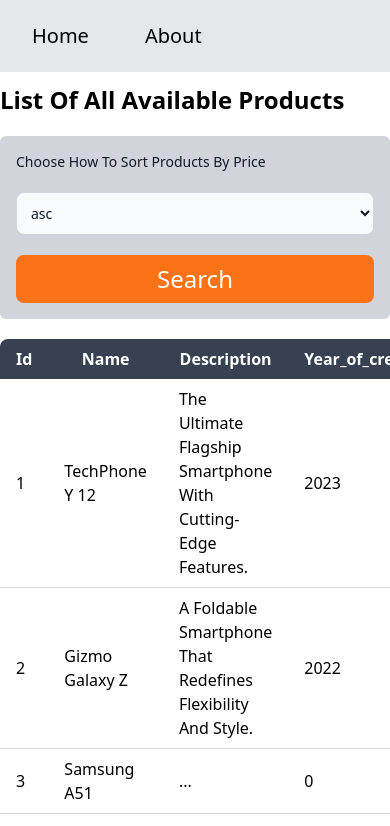
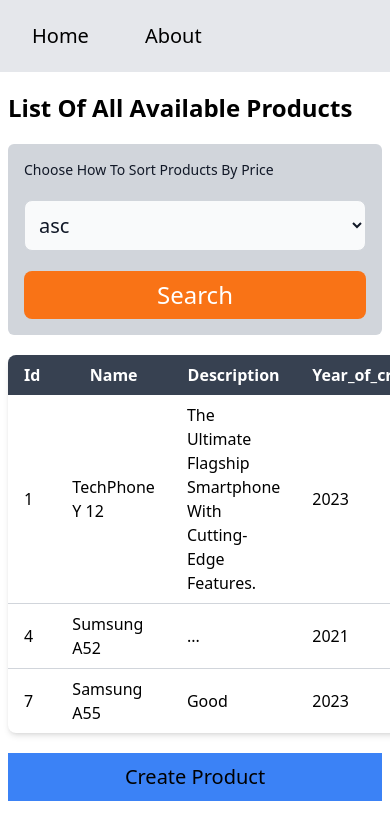
Before and after one commit to Alireza-WebDeveloper/ReactQuery-Dashboard, a React (Vite) app: page / in a window 390 px wide. Shown: the top 826 px of the page. Built offline with nearby package versions, Linux system fonts and the light colour scheme; data requests are answered from the project's data file.

Commit message:
(Update):<-Responsive Modal->

```diff
--- a/db.json
+++ b/db.json
@@ -11,26 +11,6 @@
       "price": 420.75
     },
     {
-      "id": 2,
-      "name": "Gizmo Galaxy Z",
-      "description": "A foldable smartphone that redefines flexibility and style.",
-      "year_of_creation": 2022,
-      "rating": 4.5,
-      "views": 9800,
-      "country": "South Korea",
-      "price": 529.99
-    },
-    {
-      "name": "samsung A51",
-      "description": "...",
-      "year_of_creation": 0,
-      "rating": 0,
-      "views": 0,
-      "country": "iraly",
-      "price": 150,
-      "id": 3
-    },
-    {
       "name": "sumsung A52",
       "description": "...",
       "year_of_creation": 2021,
@@ -41,24 +21,14 @@
       "id": 4
     },
     {
-      "name": "sumsung A53",
-      "description": "....",
-      "year_of_creation": 2022,
-      "rating": 5,
+      "name": "samsung A55",
+      "description": "good",
+      "year_of_creation": 2023,
+      "rating": 4.8,
       "views": 13000,
-      "country": "italy",
-      "price": 5000,
-      "id": 5
-    },
-    {
-      "name": "A54",
-      "description": "....",
-      "year_of_creation": 2024,
-      "rating": 5.3,
-      "views": 15000,
-      "country": "england",
-      "price": 0,
-      "id": 6
+      "country": "norway",
+      "price": 15000,
+      "id": 7
     }
   ]
 }
--- a/src/Components/Form/FormikControl/select.tsx
+++ b/src/Components/Form/FormikControl/select.tsx
@@ -27,7 +27,7 @@ const Select: FC<SelectProps> = ({ otherProps }) => {
                 {...field}
                 id={name}
                 defaultValue={field.value}
-                className="bg-gray-50 border border-gray-300 text-gray-900 text-sm rounded-lg focus:ring-blue-500 focus:border-blue-500 block w-full p-2.5 dark:bg-gray-700 dark:border-gray-600 dark:placeholder-gray-400 dark:text-white dark:focus:ring-blue-500 dark:focus:border-blue-500"
+                className="bg-gray-50 border border-gray-300 text-gray-900   rounded-lg focus:ring-blue-500 focus:border-blue-500 block w-full p-2.5 dark:bg-gray-700 dark:border-gray-600 dark:placeholder-gray-400 dark:text-white dark:focus:ring-blue-500 dark:focus:border-blue-500 text-xl"
               >
                 {options.map((opt: any) => {
                   return <option value={opt.key}>{opt.value}</option>;
--- a/src/Components/Modal/index.tsx
+++ b/src/Components/Modal/index.tsx
@@ -37,7 +37,7 @@ const Modal: React.FC<ModalProps> = ({ isOpen, onClose, children, title }) => {
               leaveFrom="opacity-100 scale-100"
               leaveTo="opacity-0 scale-95"
             >
-              <Dialog.Panel className="w-full max-h-[100vh] overflow-y-scroll transform overflow-hidden rounded-2xl bg-white p-6 text-left align-middle shadow-xl transition-all">
+              <Dialog.Panel className="max-h-[100vh] overflow-y-scroll transform overflow-hidden rounded-2xl bg-white p-6 text-left align-middle shadow-xl transition-all">
                 <button
                   className="px-1.5 py-1.5 rounded-full mb-3 hover:bg-cyan-500"
                   onClick={onClose}
--- a/src/Pages/Layout/index.tsx
+++ b/src/Pages/Layout/index.tsx
@@ -5,7 +5,7 @@ const Layout = () => {
   return (
     <>
       <Header />
-      <main className="mt-3 mx-auto container">{<Outlet />}</main>
+      <main className="mt-3 mx-auto container p-2">{<Outlet />}</main>
     </>
   );
 };
```
